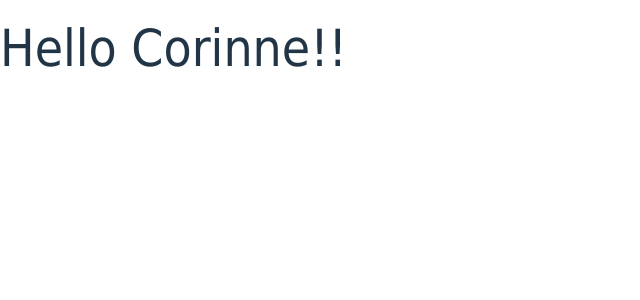
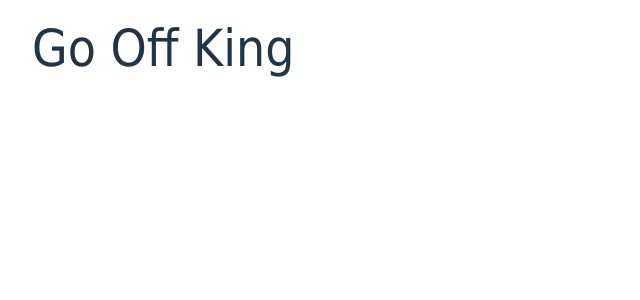
Before and after one commit to jasoneveleth/kanban-board, a React (Vite) app: page / in a window 1280 px wide. Shown: the top 300 px of the page, without its empty margins (0-640 px from the left). Built offline with nearby package versions, Linux system fonts and the light colour scheme.

Commit message:
renamed thinks, card overflow hidden

```diff
--- a/index.html
+++ b/index.html
@@ -5,7 +5,7 @@
     <link rel="icon" type="image/svg+xml" href="/vite.svg" />
     <meta name="viewport" content="width=device-width, initial-scale=1.0" />
 	<!-- <link rel="stylesheet" href="/src/styles.css" /> -->
-    <title>Vite + React</title>
+    <title>Jason's Tasks</title>
   </head>
   <body>
     <div id="root"></div>
--- a/src/App.jsx
+++ b/src/App.jsx
@@ -3,14 +3,14 @@ import { TaskProvider } from './components/StateManager.jsx'
 
 function App() {
   return (
-    <>
+    <div className="pl-32">
       <div className="h-20" />
-      <h1>Hello Corinne!!</h1>
+      <h1>Go Off King</h1>
       <br />
       <TaskProvider>
         <Board />
       </TaskProvider>
-    </>
+    </div>
   )
 }
 
--- a/src/components/board.jsx
+++ b/src/components/board.jsx
@@ -6,8 +6,7 @@ function KeyIcon({ letter, tooltip, ...props }) {
   return (
     <span
       className="inline-flex items-center justify-center bg-white h-20 w-20 border border-gray-300 rounded shadow-sm text-xs font-medium mr-8"
-      {...props}
-    >
+      {...props}>
       {letter}
     </span>
   )
@@ -38,8 +37,7 @@ function Board() {
 
           <div
             className="flex items-center cursor-pointer hover:bg-gray-100 p-2 rounded"
-            onClick={() => addTaskClicked(name)}
-          >
+            onClick={() => addTaskClicked(name)}>
             <KeyIcon letter="A" tooltip="Press A" />
             <span>Add Task</span>
           </div>
--- a/src/components/card.jsx
+++ b/src/components/card.jsx
@@ -82,7 +82,7 @@ function Card({ id, isplaceholder }) {
   }
 
   let classNameList = [
-    'rounded-lg shadow-sm w-260 bg-white card select-none hover:shadow-md transition-shadow duration-200 ease-in-out',
+    'rounded-lg shadow-sm w-260 bg-white card select-none hover:shadow-md transition-shadow duration-200 ease-in-out overflow-hidden',
   ]
   if (isExpanded) {
     classNameList.push('px-13 py-8 border-3 border-pink-300')
```
